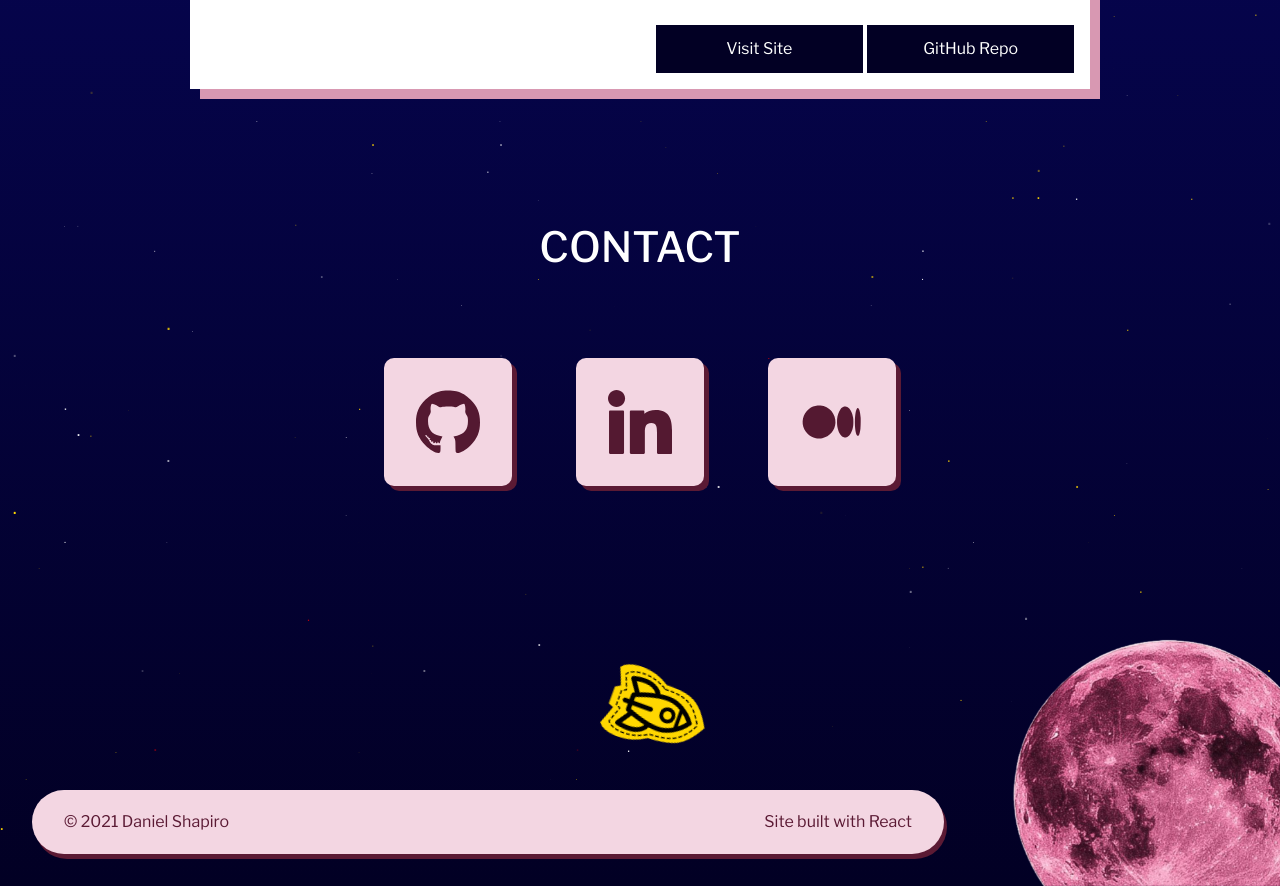
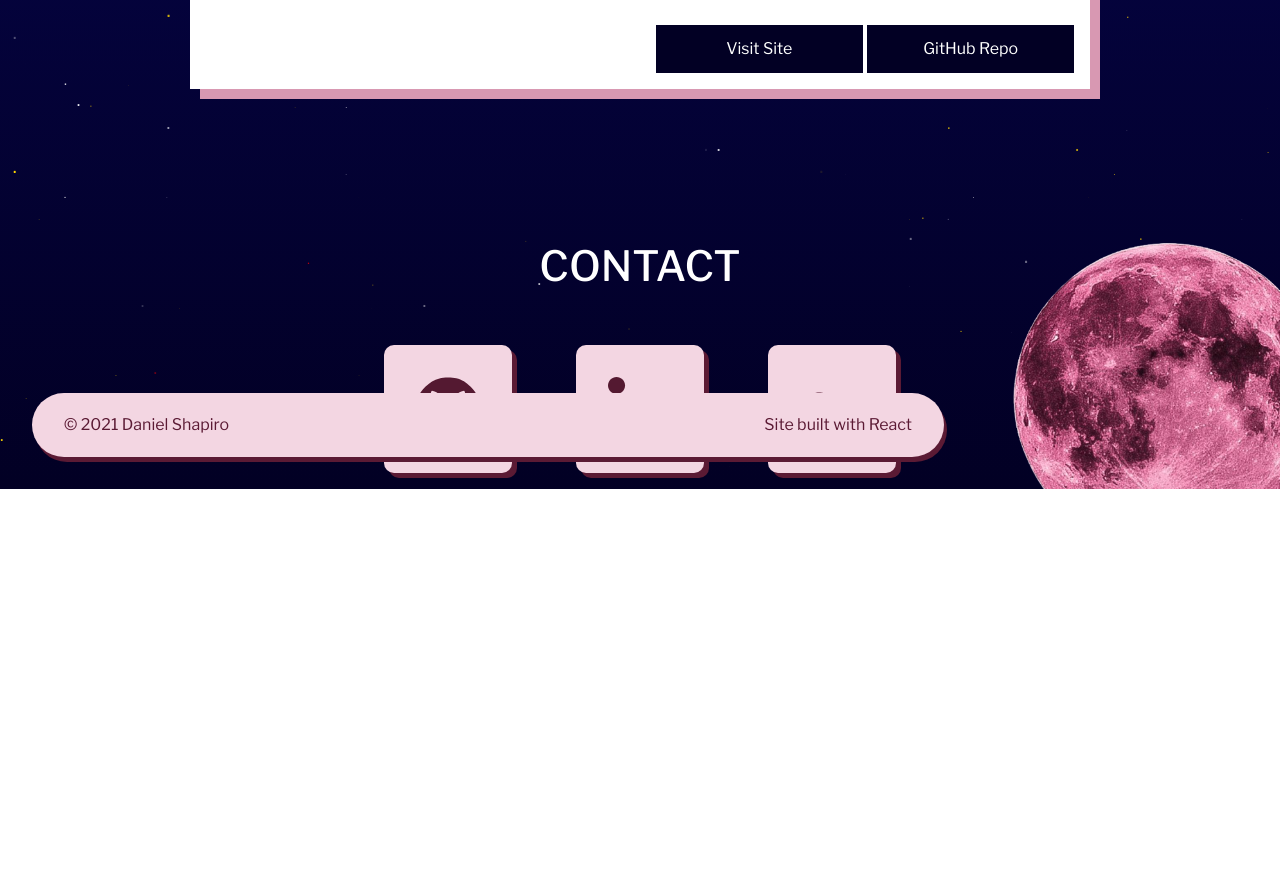
Before and after one commit to shapirodaniel/portfolio, a React (Create React App) app: page / in a window 1280 px wide. Shown: the part 4000-4886 px from the top of the page. After the commit the page ends 4489 px from the top, so only its background shows below. Built offline with nearby package versions, Linux system fonts and the light colour scheme; grey boxes are pictures that could not be loaded.

Commit message:
add: media queries for contact layout

```diff
--- a/src/main/Contact.css
+++ b/src/main/Contact.css
@@ -1,5 +1,4 @@
 .contactContainer {
-	padding-top: 4em;
 	display: flex;
 	flex-direction: column;
 	align-items: center;
@@ -9,4 +8,5 @@
 
 .contactContainer h3 {
 	color: white;
+	padding-top: 3em;
 }
--- a/src/main/ContactBtns.css
+++ b/src/main/ContactBtns.css
@@ -39,12 +39,18 @@
 	display: flex;
 	flex-wrap: wrap;
 	align-items: center;
-	margin-top: 2em;
+	margin-bottom: 24em;
 }
 
 @media (min-width: 1200px) {
 	.contactContainer .icons {
 		margin-bottom: 0;
+	}
+}
+
+@media (max-width: 770px) {
+	.contactContainer .icons {
+		margin-bottom: 14em;
 	}
 }
 
@@ -78,6 +84,10 @@
 }
 
 @media (max-width: 420px) {
+	.contactContainer .icons {
+		margin-top: 0.5em;
+	}
+
 	.contactContainer .icons a:last-child {
 		margin-top: 2em;
 	}
--- a/src/main/Stars.js
+++ b/src/main/Stars.js
@@ -1,11 +1,5 @@
-import React, { useRef, useEffect } from 'react';
-import { useOnScreen } from '../customHooks/useOnScreen';
+import React from 'react';
 import './Stars.css';
-import './rocket-ship/rocketShip.css';
-import './rocket-ship/speed.css';
-import './rocket-ship/leftJet.css';
-import './rocket-ship/rightJet.css';
-import './rocket-ship/rocketShipOrbit.css';
 
 let starsArray = new Array(400).fill(null).map((_star, idx) => (
 	<span
@@ -30,77 +24,11 @@ let starsArray = new Array(400).fill(null).map((_star, idx) => (
 	 when the first rocket container appears in view */
 
 const Stars = ({ children }) => {
-	const rocketContainerAcross = useRef(null);
-	const rocketShip = useRef(null);
-	const speed = useRef(null);
-	const leftJet = useRef(null);
-	const rightJet = useRef(null);
-
-	const rocketContainerOrbit = useRef(null);
-	const rocketShipOrbit = useRef(null);
-	const rocketShipTrail = useRef(null);
-
-	const isOnScreen = useOnScreen(rocketContainerAcross);
-
-	useEffect(() => {
-		const refs = [
-			{ ref: rocketContainerAcross, name: 'rocketContainerAcross' },
-			{ ref: rocketShip, name: 'rocketShip' },
-			{ ref: speed, name: 'speed' },
-			{ ref: leftJet, name: 'leftJet' },
-			{ ref: rightJet, name: 'rightJet' },
-			{
-				ref: rocketContainerOrbit,
-				name: 'rocketContainerOrbit',
-			},
-			{ ref: rocketShipOrbit, name: 'rocketShipOrbit' },
-			{ ref: rocketShipTrail, name: 'rocketShipTrail' },
-		];
-
-		if (isOnScreen) {
-			console.log('rocketcontainer onscreen!');
-			refs.forEach(({ ref, name }) => (ref.current.className = name));
-		}
-	}, [isOnScreen]);
-
 	return (
 		<section className='skyContainer'>
 			{children}
 			{starsArray}
 
-			{/* initial className is "ignore" to hide svgs */}
-
-			{/* forward animation on intersection with viewport */}
-			<div className='rocketContainerAcross ignore' ref={rocketContainerAcross}>
-				<img
-					className='ignore'
-					ref={rocketShip}
-					src={'/rocket-ship.svg'}
-					alt='rocket-ship'
-				/>
-				<img className='ignore' ref={speed} src={'/speed.svg'} alt='speed' />
-				<img className='ignore' ref={leftJet} src={'/jet.svg'} alt='jet' />
-				<img className='ignore' ref={rightJet} src={'/jet.svg'} alt='jet' />
-			</div>
-
-			{/* infinite animation "orbiting" .pinkMoon img,
-			scaled down on approach to give depth illusion */}
-			<div className='rocketContainerOrbit ignore' ref={rocketContainerOrbit}>
-				<div>
-					<img
-						className='ignore'
-						ref={rocketShipOrbit}
-						src={'/rocket-ship.svg'}
-						alt='rocket-ship'
-					/>
-					<img
-						className='ignore'
-						ref={rocketShipTrail}
-						src={'/rocket-ship-trail.svg'}
-						alt='rocket-ship-trail'
-					/>
-				</div>
-			</div>
 			<img className='pinkMoon' src='/pink-moon.png' alt='pink-moon' />
 		</section>
 	);
```
